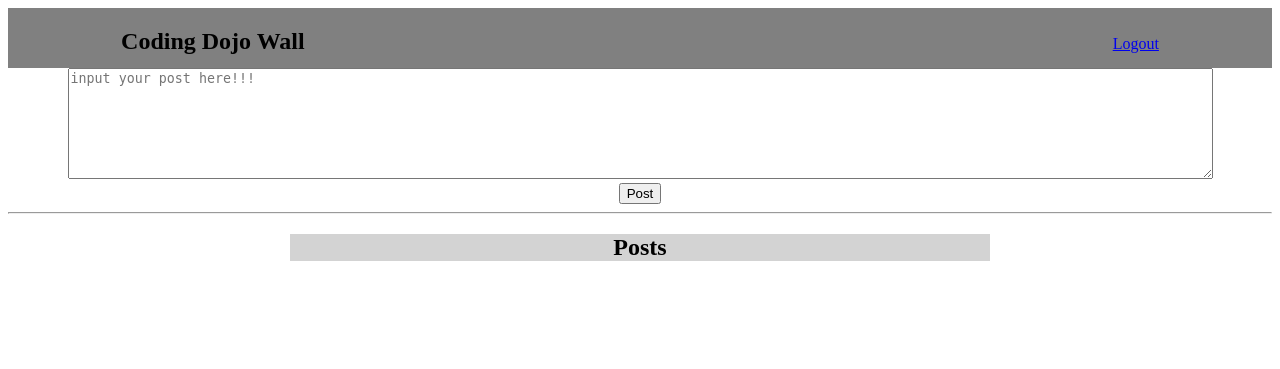
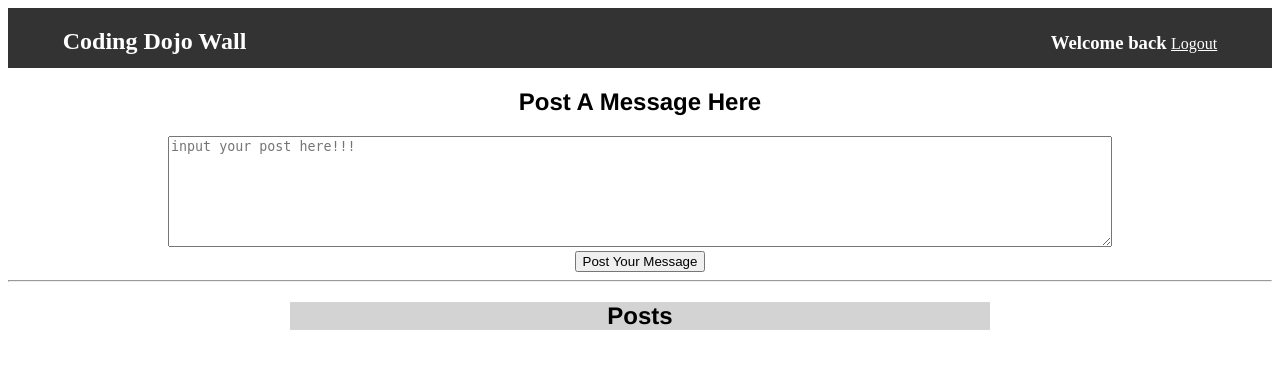
Before and after one commit to ethantang93/thewall, a Flask app: template templates/wall.html in a window 1280 px wide. Shown: the top 369 px of the page. Run offline with Flask 2, Linux system fonts and the light colour scheme; the template is opened without the code that fills it, so the values that code supplies are empty.

Commit message:
minor changes including font

```diff
--- a/server.py
+++ b/server.py
@@ -80,7 +80,7 @@
 
         return render_template('wall.html', user=user[0], all_posts=all_posts, all_comments=all_comments)
     else:
-        flash("You are not logged in yet bitch")
+        flash("Dont try to sneak in here bitch")
         return redirect('/')
 
 @app.route('/postmessage/<id>', methods=['POST'])
--- a/templates/wall.html
+++ b/templates/wall.html
@@ -7,19 +7,33 @@
   <style media="screen">
   #container {
     text-align: center;
+    font-family: Helvetica Neue;
   }
   #header{
+    display: inline-block;
     height: 60px;
-    width: auto;
-    background-color: grey;
+    width: 100%;
+    background-color: rgba(0,0,0,0.8)
+
   }
-  #header h2,h3{
+  #header h2{
     display: inline-block;
+    color: white;
+    font-family: Myriad Pro;
   }
   #header h3 {
+    display: inline-block;
     margin-left: 800px;
     text-align: right;
+    color: white;
+    font-family: Myriad Pro;
   }
+  #header a {
+    display: inline-block;
+    color: white;
+    font-family: Myriad Pro;
+  }
+
   #posts {
     width: 700px;
     height: auto;
@@ -40,13 +54,14 @@
     <div id="container">
       <div id="header">
         <h2>Coding Dojo Wall</h2>
-        <h3>{{user['first_name']}}{{user['last_name']}}</h3>
+        <h3>Welcome back {{user['first_name']}}   {{user['last_name']}}</h3>
         <a href="/logout">Logout</a>
       </div>
       <div id="postmessage">
+        <h2>Post A Message Here</h2>
         <form class="" action="/postmessage/{{user['id']}}" method="post">
-          <textarea name="post" rows="7" cols="140" placeholder="input your post here!!!"></textarea><br>
-          <input type="submit" name="submit" value="Post">
+          <textarea name="post" rows="7" cols="115" placeholder="input your post here!!!"></textarea><br>
+          <input type="submit" name="submit" value="Post Your Message">
           <hr>
         </form>
 
@@ -58,18 +73,21 @@
             <div class="smallpostbox">
               <h3>{{post['first_name']}}   {{post['last_name']}}   {{post['created_at']}}</h3><br>
               <p>{{post['message']}}</p>
+              <hr>
+
               {% if all_comments %}
                 {% for comments in all_comments%}
                   {% if comments['message_id']== post['id']%}
+                    <p>{{comments['first_name']}}  {{comments['last_name']}} {{comments['comments.created_at']}}</p><br>
                     <p>{{comments['comment']}}</p>
                   {%endif%}
                 {%endfor%}
               {%endif%}
-
               <form class="" action="/postcomments/{{post['id']}}" method="post">
-                <textarea name="comments" rows="8" cols="40" placeholder="post your comments here"></textarea><br>
+                <textarea name="comments" rows="3" cols="80" placeholder="post your comments here"></textarea><br>
                 <input type="submit" name="submit" value="Post Comment">
               </form>
+              <hr>
               <hr>
             </div>
           {% endfor %}
```
Also changed, not shown: 1 other file.
